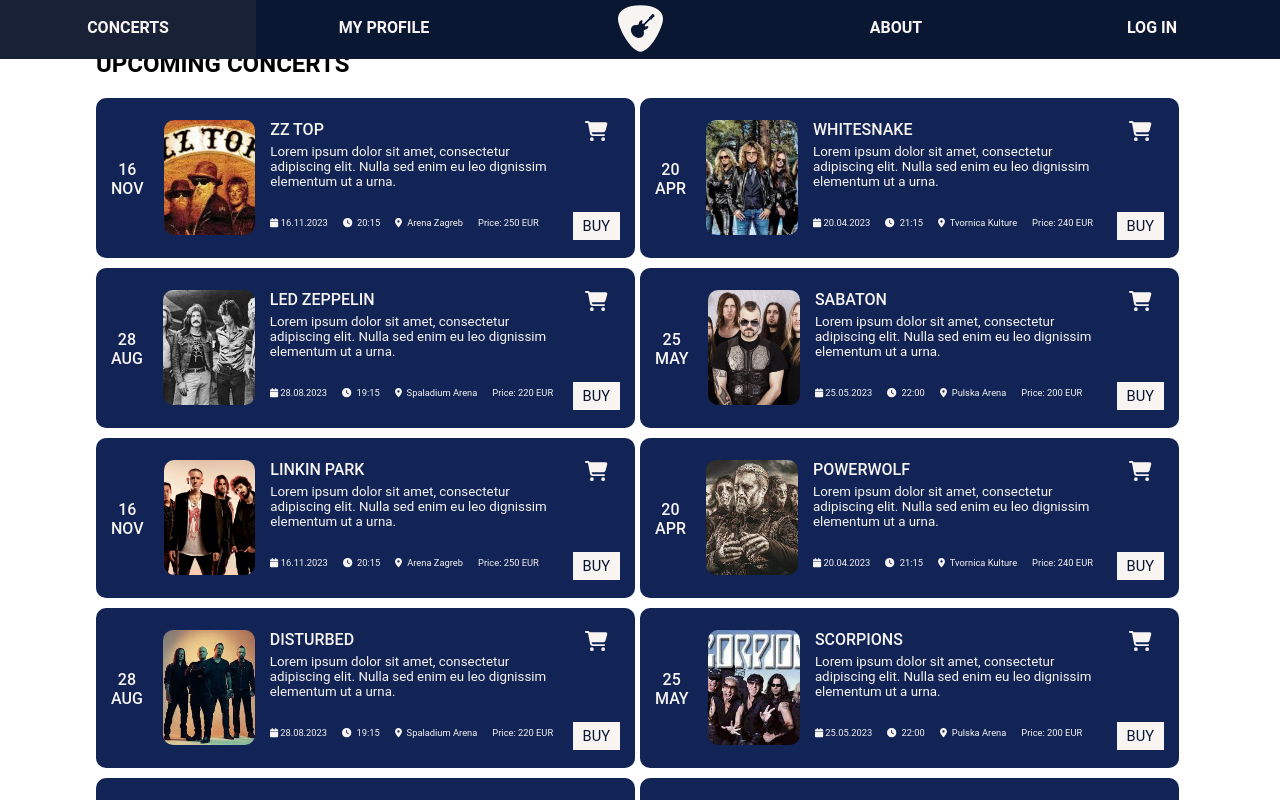
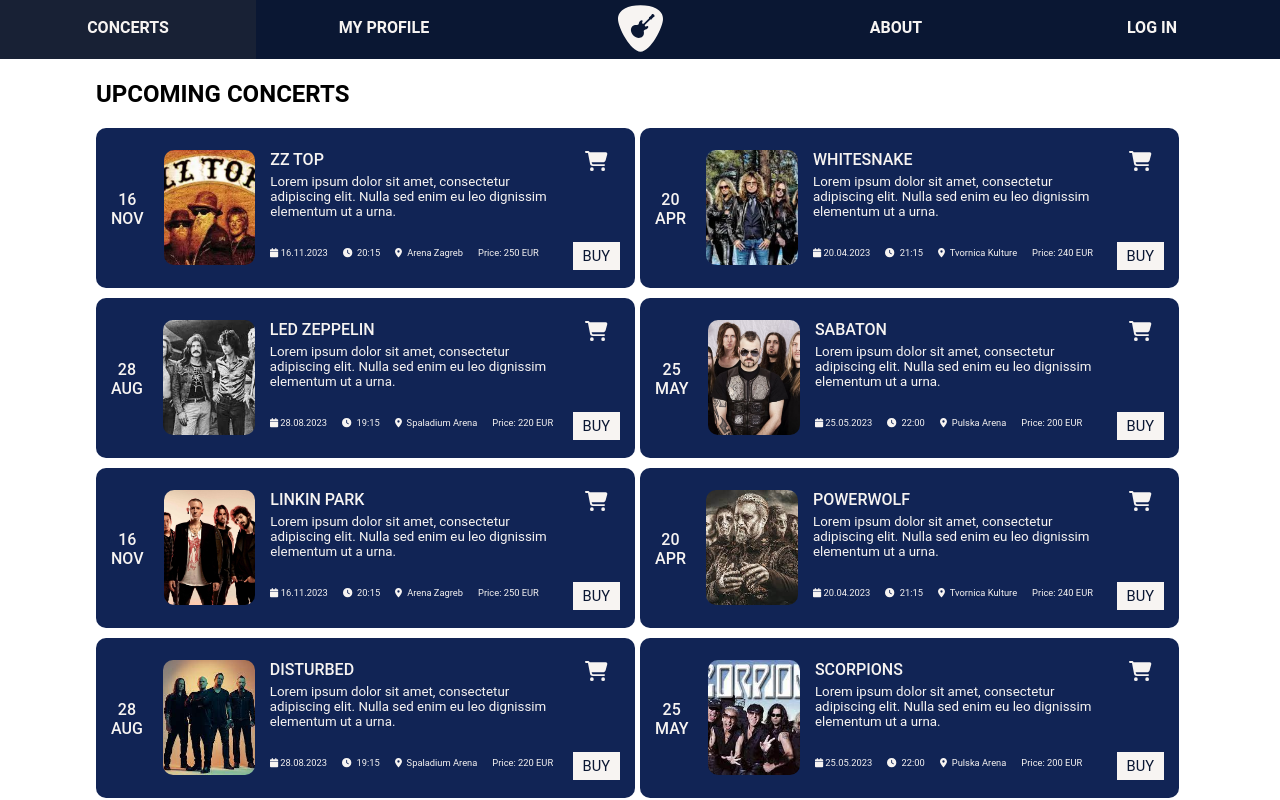
Before and after one commit to vorDa123/Zavrsni_Rad_dkuharic, a Vue app in the folder Koncertus/: page /concerts in a window 1280 px wide. Shown: the top 800 px of the page. Built offline with nearby package versions, Linux system fonts and the light colour scheme.

Commit message:
fix margin

```diff
--- a/Koncertus/src/assets/styles.css
+++ b/Koncertus/src/assets/styles.css
@@ -1236,7 +1236,7 @@
   }
 
   .marginTop {
-    margin-top: 50px;
+    margin-top: 80px;
   }
 
   .marginLeftNumber {
@@ -1379,7 +1379,7 @@
   }
 
   .marginTop {
-    margin-top: 50px;
+    margin-top: 80px;
   }
 }
 
@@ -1560,7 +1560,7 @@
   }
 
   .marginTop {
-    margin-top: 50px;
+    margin-top: 80px;
   }
 }
 
@@ -2134,7 +2134,7 @@
   }
 
   .marginTop {
-    margin-top: 50px;
+    margin-top: 80px;
   }
 }
 
```
